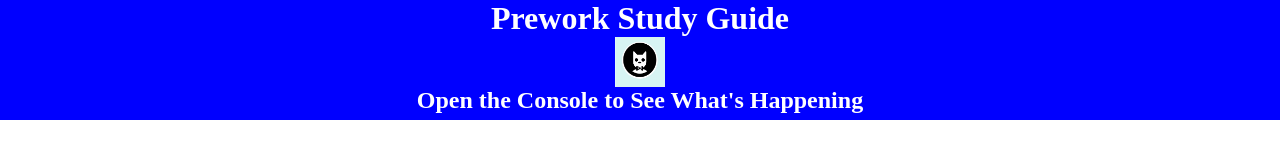
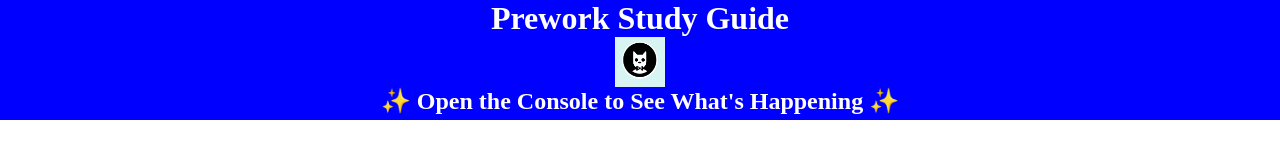
Before and after one commit to kennacapri/prework-study-guide, a plain HTML site: page index.html in a window 1280 px wide. Shown: the top 158 px of the page. Drawn offline with Linux system fonts and the light colour scheme.

Commit message:
adjusted header

```diff
--- a/index.html
+++ b/index.html
@@ -11,7 +11,7 @@
     <header id="header">
       <h1>Prework Study Guide</h1>
       <img src="./assets/bowtie-cat.png" alt="Profile image of cat wearing a bow tie." />
-      <h2> Open the Console to See What's Happening</h2>
+      <h2> ✨ Open the Console to See What's Happening ✨</h2>
     </header>
 
     <main>
```
